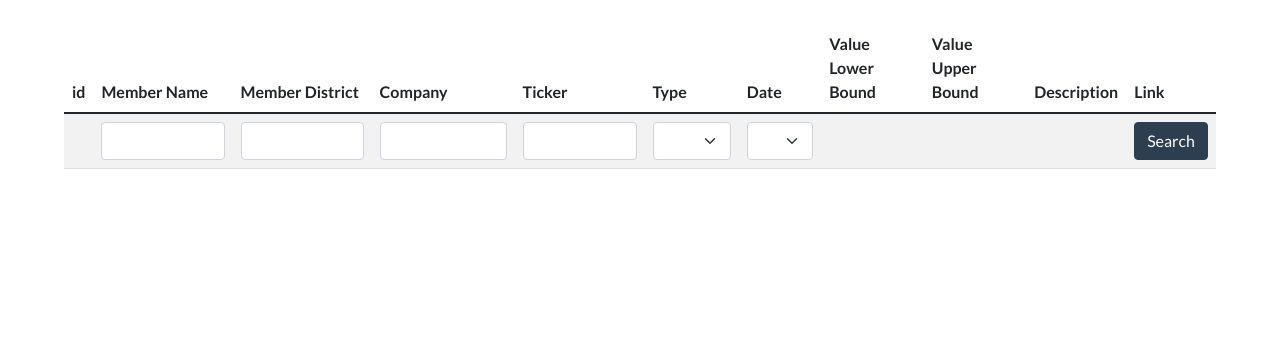
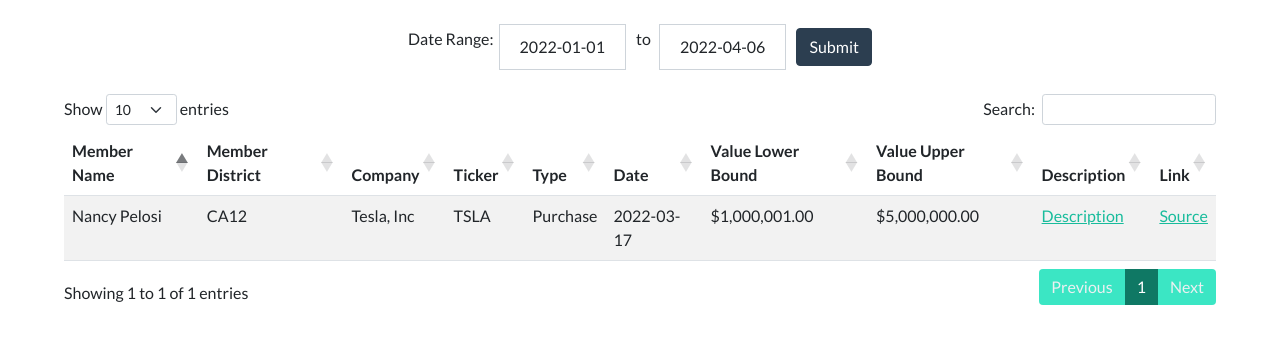
Before and after one commit to Tomyao991203/congressional-stock-trading-monitor, a Flask app: page / in a window 1280 px wide. Shown: the part 72-416 px from the top of the page. Run offline with Flask 2, Linux system fonts and the light colour scheme; data comes from the database, SQL or seed files in the repository; some libraries are stand-ins or nearby versions.

Commit message:
Migrate transactions page

```diff
--- a/app.py
+++ b/app.py
@@ -1,7 +1,7 @@
 from flask import Flask, render_template, request, redirect
 from datetime import date
 
-from cstm.database_helpers import get_most_popular_companies, get_most_popular_companies_btwn_years, transaction_query, get_latest_year, get_earliest_year
+from cstm.database_helpers import get_transactions_btwn_years, get_most_popular_companies_btwn_years, get_earliest_year
 from cstm.representative_helpers import representative_list
 
 application = app = Flask(__name__)
@@ -9,9 +9,16 @@ application = app = Flask(__name__)
 
 @app.route('/', methods=['GET', 'POST'])
 def root_dir():
-    if request.method == "POST":
-        return render_template("transactions.html", data=transaction_query(request), dark_mode=is_dark_mode())
-    return render_template("transactions.html", dark_mode=is_dark_mode())
+    today = date.today()
+    year_start = date(today.year, 1, 1)
+    if request.method == 'POST':
+        range_start = date.fromisoformat(request.form["range_start"])
+        range_end = date.fromisoformat(request.form["range_end"])
+        transactions_list = get_transactions_btwn_years(range_start, range_end)
+    else:
+        transactions_list = get_transactions_btwn_years(year_start, today)
+    return render_template("transactions.html", data=transactions_list, start=get_earliest_year(),
+                           today=today, year_start=year_start, dark_mode=is_dark_mode())
 
 
 @app.route('/companies', methods=['GET', 'POST'])
--- a/cstm/database_helpers.py
+++ b/cstm/database_helpers.py
@@ -205,7 +205,8 @@ def get_most_popular_companies_btwn_years(date_lower: date, date_upper: date) ->
 
     :param date_lower: The lower range of the transaction query
     :param date_upper: The upper range of the transaction query
-    :return: A list of all companies along with aggregated columns from the database within the given range
+    :return: A list of all companies along with aggregated columns from the database within the given
+    date range
     """
 
     connection = get_db_connection(db_file_path)
@@ -228,6 +229,32 @@ def get_most_popular_companies_btwn_years(date_lower: date, date_upper: date) ->
                  f"SUM(sale_lb) as sale_lb, " \
                  f"SUM(sale_ub) as sale_ub " \
                  f"FROM temp GROUP BY company"
+
+    cur.execute(full_query)
+
+    connection.commit()
+    data = cur.fetchall()
+
+    return data
+
+
+def get_transactions_btwn_years(date_lower: date, date_upper: date) -> list:
+    """
+    This method makes a database query to list all transactions, with information including the U.S. House
+    of Representatives name, U.S. House of Representative district, company, ticker, transaction
+    type (purchase or sale), date, the lower and upper bound of the stock purchased/sold,
+    description, and link to the official document showing the transaction.
+
+    :param date_lower: The lower range of the transaction query
+    :param date_upper: The upper range of the transaction query
+    :return: A list of all transactions from the database within the given date range
+    """
+
+    connection = get_db_connection(db_file_path)
+    cur = connection.cursor()
+
+    full_query = f"SELECT * from {table_name} "\
+                 f"WHERE transaction_date BETWEEN '{date_lower.isoformat()}' AND '{date_upper.isoformat()}'"
 
     cur.execute(full_query)
 
--- a/templates/partials/companies_table.html
+++ b/templates/partials/companies_table.html
@@ -5,10 +5,10 @@
             <th rowspan="2">Company</th>
             <th rowspan="2">Ticker</th>
                 <th rowspan="2">
-                    <a class="link-dark" data-bs-toggle="tooltip" data-bs-html="true" data-bs-placement="bottom" title="The total number of transactions <i>purchased/sold</i> from a company." href="#" style="text-decoration: none;"># Transactions</a>
+                    <a class="link-dark" data-bs-toggle="tooltip" data-bs-html="true" data-bs-placement="bottom" title="The total number of transactions <i>purchased/sold</i> from a company." href="#" style="text-decoration: none;">Transaction Count</a>
                 </th>
                 <th rowspan="2">
-                    <a class="link-dark" data-bs-toggle="tooltip" data-bs-html="true" data-bs-placement="bottom" title="The total number of House of Representative Members that <i>purchased/sold</i> stock from a company." href="#" style="text-decoration: none;"># Members</a>
+                    <a class="link-dark" data-bs-toggle="tooltip" data-bs-html="true" data-bs-placement="bottom" title="The total number of House of Representative Members that <i>purchased/sold</i> stock from a company." href="#" style="text-decoration: none;">Member Count</a>
                 </th>
                 <th colspan="2">
                     <a class="link-dark" data-bs-toggle="tooltip" data-bs-html="true" data-bs-placement="bottom" title="The total amount of dollars in <i>purchases</i> of a company's stock." href="#" style="text-decoration: none;">Total Purchase Range</a>
--- a/templates/partials/transaction_table.html
+++ b/templates/partials/transaction_table.html
@@ -1,7 +1,7 @@
 <div class="mx-auto" style="width: 90vw">
-<table class="table table-hover table-striped">
-    <thead class="thead-dark"> <tr>
-        <th>id</th>
+    <table id="data" class="table table-striped table-hover">
+        <thead class="thead-dark">
+          <tr>
             <th>Member Name</th>
             <th>Member District</th>
             <th>Company</th>
@@ -12,46 +12,11 @@
             <th>Value Upper Bound</th>
             <th>Description</th>
             <th>Link</th>
-    </tr> </thead>
-
-    <form action = "" method = "POST">
-    <tr id="transactionSearch">
-        <td></td>
-        <td><input name="member_name" type="text" class="form-control"></td>
-        <td><input name="distrNum" type="text" class="form-control"></td>
-        <td><input name="company" type="text" class="form-control"></td>
-        <td><input name="ticker" type="text" class="form-control"></td>
-        <td><select name="transType" class="form-select">
-            <option value=""></option>
-            <option value="P">Purchase</option>
-            <option value="S">Sale</option>
-        </select></td>
-        <td>
-            <select name="transaction_year" class="form-select">
-                <option value=""></option>
-                <option value="2013">2013</option>
-                <option value="2014">2014</option>
-                <option value="2015">2015</option>
-                <option value="2016">2016</option>
-                <option value="2017">2017</option>
-                <option value="2018">2018</option>
-                <option value="2019">2019</option>
-                <option value="2020">2020</option>
-                <option value="2021">2021</option>
-                <option value="2022">2022</option>
-            </select>
-        </td>
-        <td></td>
-        <td></td>
-        <td></td>
-        <td><button class="btn btn-primary" type="submit">Search</button></td>
           </tr>
-    </form>
-
-    {# Loops through all transactions returned from the search #}
+        </thead>
+        <tbody>
           {% for entry in data %}
             <tr>
-        <td>{{ entry.id }}</td>
                 <td>{{ entry.member_name }}</td>
                 <td>{{ entry.state_district_number }}</td>
                 <td>{{ entry.company }}</td>
@@ -71,6 +36,7 @@
                 <td><a href="{{ entry.link }}">Source</a></td>
             </tr>
           {% endfor %}
+        </tbody>
       </table>
 
       {% include "partials/description_modal.html" %}
--- a/templates/transactions.html
+++ b/templates/transactions.html
@@ -4,6 +4,28 @@
     {{ super() }}
 {% endblock %}
 {% block content %}
+
+    {% include "partials/representatives_range.html" %}
     {% include "partials/transaction_table.html" %}
 
- {% endblock %}
+{% endblock %}
+{% block scripts %}
+    <script src="https://cdnjs.cloudflare.com/ajax/libs/bootstrap-datepicker/1.9.0/js/bootstrap-datepicker.min.js"></script>
+    <script type="text/javascript" charset="utf8" src="https://cdn.datatables.net/1.10.25/js/jquery.dataTables.js"></script>
+    <script type="text/javascript" charset="utf8" src="https://cdn.datatables.net/1.10.25/js/dataTables.bootstrap5.js"></script>
+    <script>
+        $(document).ready(function () {
+          $('#data').DataTable();
+        });
+      </script>
+      <script>
+        $('.input-daterange input').each(function() {
+            $(this).datepicker();
+        });
+      </script>
+{% endblock %}
+{% block styles %}
+    <script src="https://ajax.googleapis.com/ajax/libs/jquery/3.2.1/jquery.min.js"></script>
+    <link rel="stylesheet" href="https://cdnjs.cloudflare.com/ajax/libs/bootstrap-datepicker/1.9.0/css/bootstrap-datepicker3.min.css">
+    <link rel="stylesheet" type="text/css" href="https://cdn.datatables.net/1.10.25/css/dataTables.bootstrap5.css">
+{% endblock %}
```
Also changed, not shown: tests/unit/test_database_helpers.py (+25 -1 lines). Lines whose indentation alone changed are shown as unchanged.
